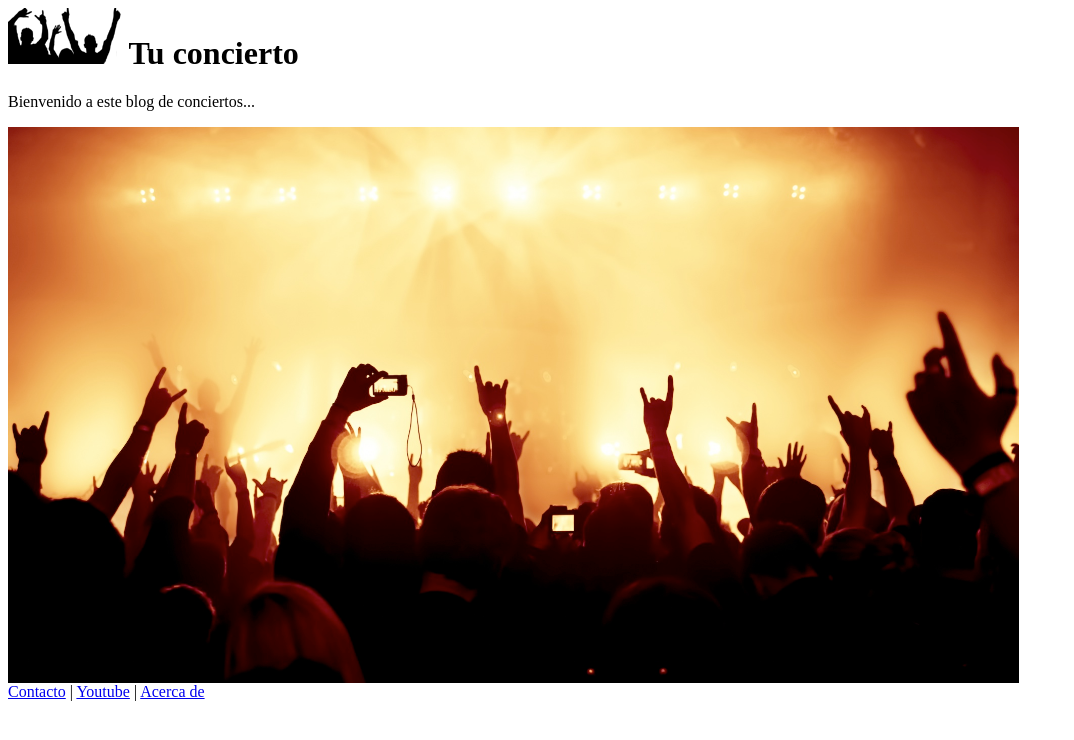
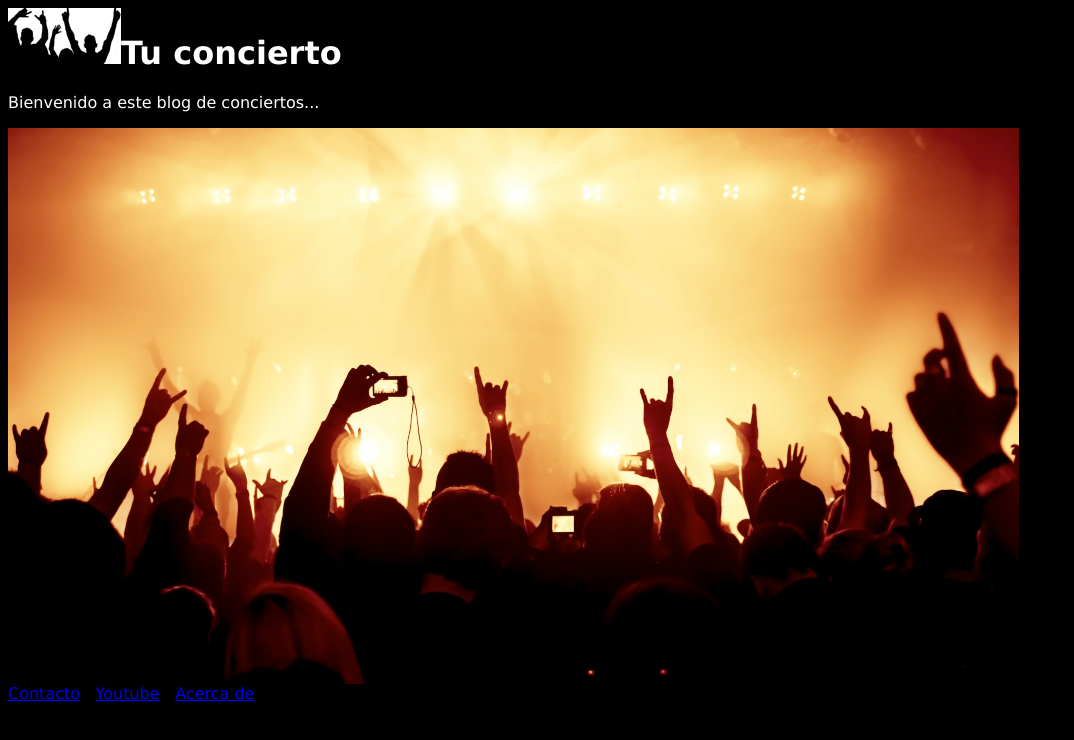
Before and after one commit to jopamu85/Ejercicio_hipervinculos, a plain HTML site: page index.html in a window 1280 px wide. Shown: the whole page, without its empty margins (0-1074 px from the left). Drawn offline with Linux system fonts and the light colour scheme.

Commit message:
10/3/18 16:41
Creación de archivo estilos.css
Adición de codigo para ejecutar los estilos de página

```diff
--- /dev/null
+++ b/css/estilos.css
@@ -0,0 +1,25 @@
+h1
+{
+  background-color: black;
+  color: white;
+  font-family: verdana;
+  foreground: white;
+}
+p
+{
+  background-color: black;
+  color: white;
+  font-family: verdana
+}
+html
+{
+  background-color: black;
+}
+footer
+{
+  font-family: verdana;
+}
+img
+{
+  background-color: white;
+}
--- a/index.html
+++ b/index.html
@@ -1,9 +1,10 @@
 <html>
 <head>
 	<title>Conciertos rock</title>
+	<link rel="stylesheet" href="css/estilos.css">
 </head>
 <body>
-<h1><img src="images/concert_logo.png" alt="Logo"> Tu concierto</h1>
+<h1><img src="images/concert_logo.png" alt="Logo">Tu concierto</h1>
 <p>
 	Bienvenido a este blog de conciertos...
 </p>
```
Also changed, not shown: Etiqueta_a.html (+1 -0 lines), html/acerca-de.html (+1 -0 lines).
